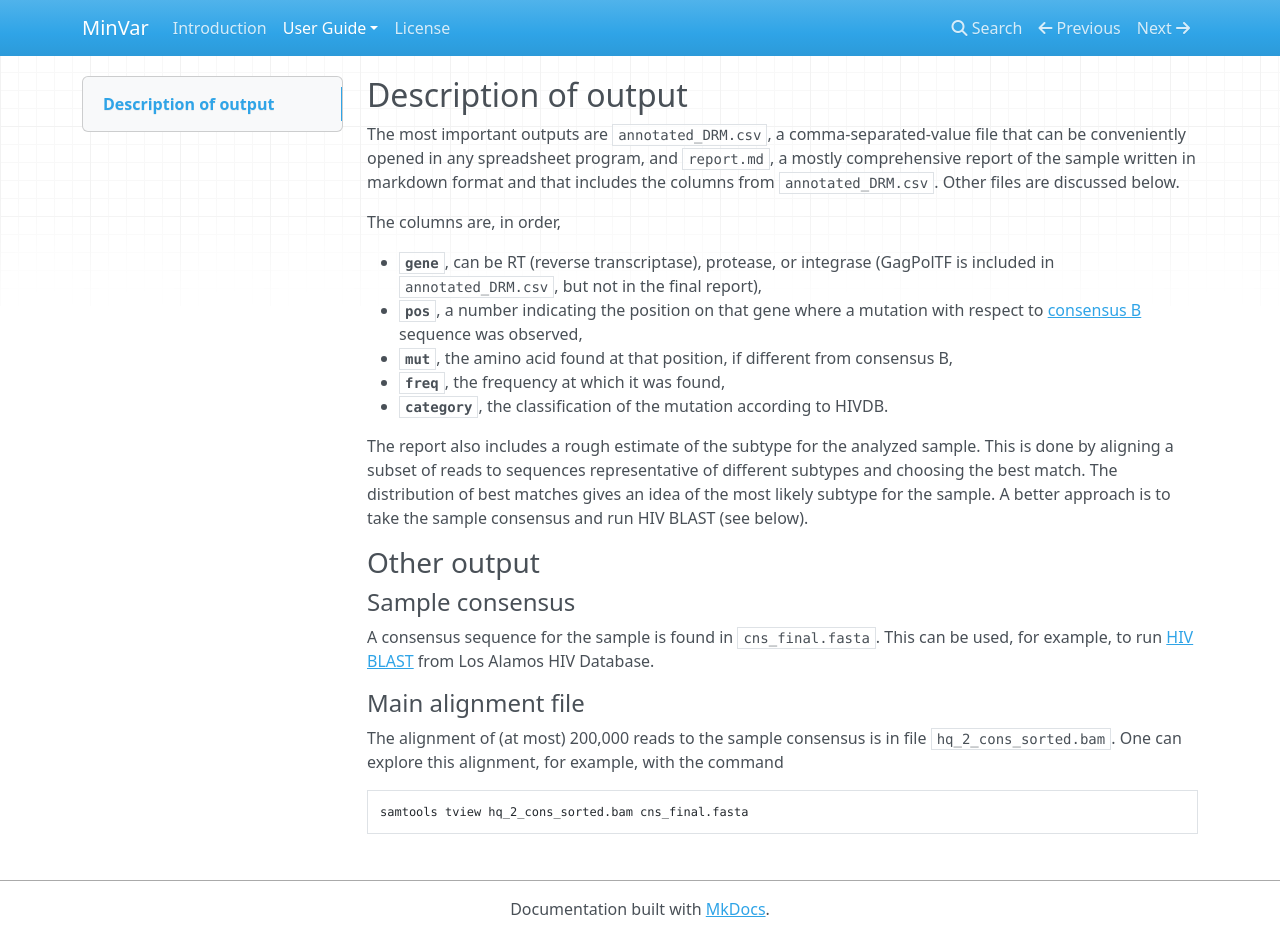
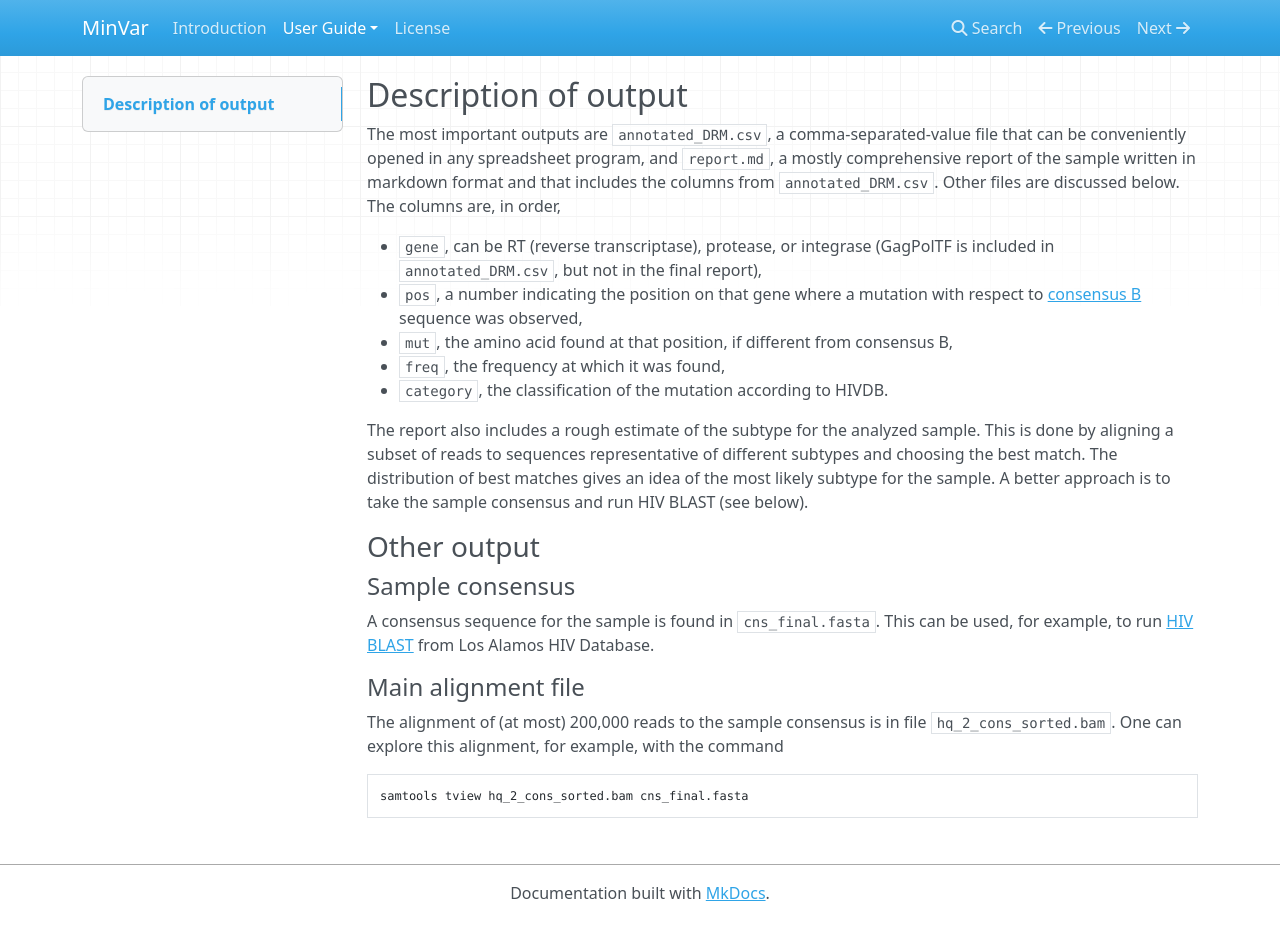
Before and after one commit to medvir/MinVar, an MkDocs documentation site: the page built from rtd/user-guide/output-files.md, in a window 1280 px wide and 937 px high. Built offline with MkDocs 1.6.1, drawn with Linux system fonts in a browser that asks for light colours; nearby versions of some CDN libraries; old or Windows-style settings are respelled for this version of MkDocs.

Commit message:
Reorganized some text

```diff
--- a/docs/_includes/promo.html
+++ b/docs/_includes/promo.html
@@ -10,7 +10,7 @@
             <ul class="meta list-inline">
                 <li><a href="https://minvar.readthedocs.org" target="_blank">Documentation</a></li>
                 <li><a href="https://github.com/ozagordi/MinVar" target="_blank">Source code</a></li>
-                <li>Developed at <a href="http://www.imv.uzh.ch" target="_blank">IMV</a>, UniZurich</li>
+                 <li><a href="http://dx.doi.org/10.1016/j.jviromet.2016.11.008">Paper</a></li>
             </ul><!--//meta-->
         </div><!--//container-->
     </section><!--//promo-->
--- a/rtd/user-guide/output-files.md
+++ b/rtd/user-guide/output-files.md
@@ -4,18 +4,17 @@ The most important outputs are `annotated_DRM.csv`, a comma-separated-value file
 that can be conveniently opened in any spreadsheet program, and `report.md`,
 a mostly comprehensive report of the sample written in markdown format and that
 includes the columns from `annotated_DRM.csv`. Other files are discussed below.
-
 The columns are, in order,
 
-- **`gene`**, can be RT (reverse transcriptase), protease, or integrase (GagPolTF
+- `gene`, can be RT (reverse transcriptase), protease, or integrase (GagPolTF
   is included in `annotated_DRM.csv`, but not in the final report),
-- **`pos`**, a number indicating the position on that gene where a
+- `pos`, a number indicating the position on that gene where a
   mutation with respect to
   [consensus B](https://hivdb.stanford.edu/pages/documentPage/consensus_amino_acid_sequences.html)
   sequence was observed,
-- **`mut`**, the amino acid found at that position, if different from consensus B,
-- **`freq`**, the frequency at which it was found,
-- **`category`**, the classification of the mutation according to HIVDB.
+- `mut`, the amino acid found at that position, if different from consensus B,
+- `freq`, the frequency at which it was found,
+- `category`, the classification of the mutation according to HIVDB.
 
 The report also includes a rough estimate of the subtype for the analyzed sample.
 This is done by aligning a subset of reads to sequences representative of
```
Also changed, not shown: docs/_includes/about.html (+12 -12 lines).
